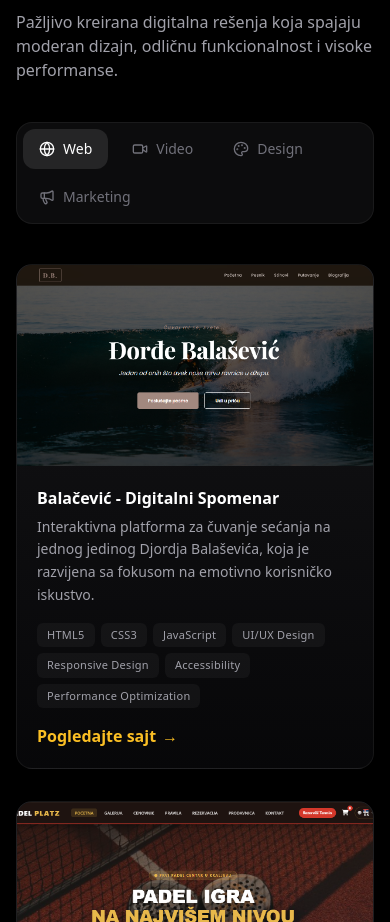
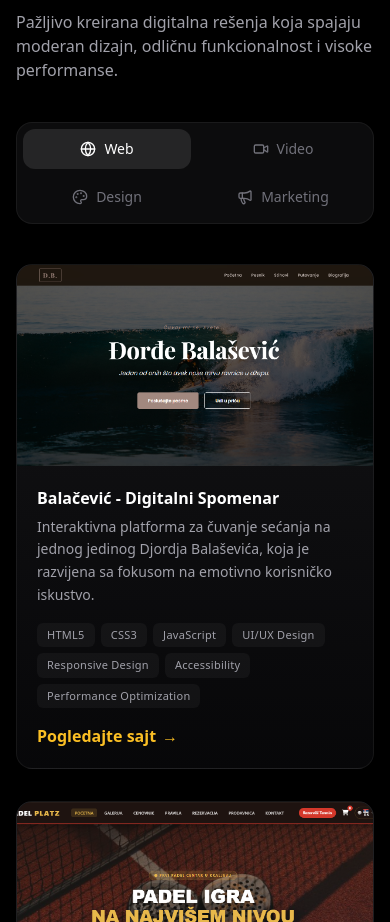
Before and after one commit to bockicc/velfolio, a React (Vite) app: page / in a window 390 px wide. Shown: the part 3021-3943 px from the top of the page. Built offline with nearby package versions, Linux system fonts and the light colour scheme; no server answers.

Commit message:
Fix: Responsive portfolio filter for mobile

```diff
--- a/src/features/portfolio/ProjectGrid.tsx
+++ b/src/features/portfolio/ProjectGrid.tsx
@@ -45,12 +45,12 @@
         Pažljivo kreirana digitalna rešenja koja spajaju moderan dizajn, odličnu funkcionalnost i visoke performanse.
       </p>
 
-      <div className="mt-10 flex flex-wrap items-center gap-2 rounded-2xl border border-white/[0.06] bg-zinc-900/50 p-1.5 w-fit">
+      <div className="mt-10 grid grid-cols-2 gap-2 rounded-2xl border border-white/[0.06] bg-zinc-900/50 p-1.5 sm:flex sm:flex-wrap sm:w-fit">
         {filters.map(({ id, label, icon: Icon }) => (
           <button
             key={id}
             onClick={() => setActiveFilter(id)}
-            className={`relative flex items-center gap-2 rounded-xl px-4 py-2.5 text-sm font-medium transition-colors ${
+            className={`relative flex items-center justify-center gap-2 rounded-xl px-4 py-2.5 text-sm font-medium transition-colors sm:justify-start ${
               activeFilter === id
                 ? 'text-white'
                 : 'text-zinc-500 hover:text-zinc-300'
```
